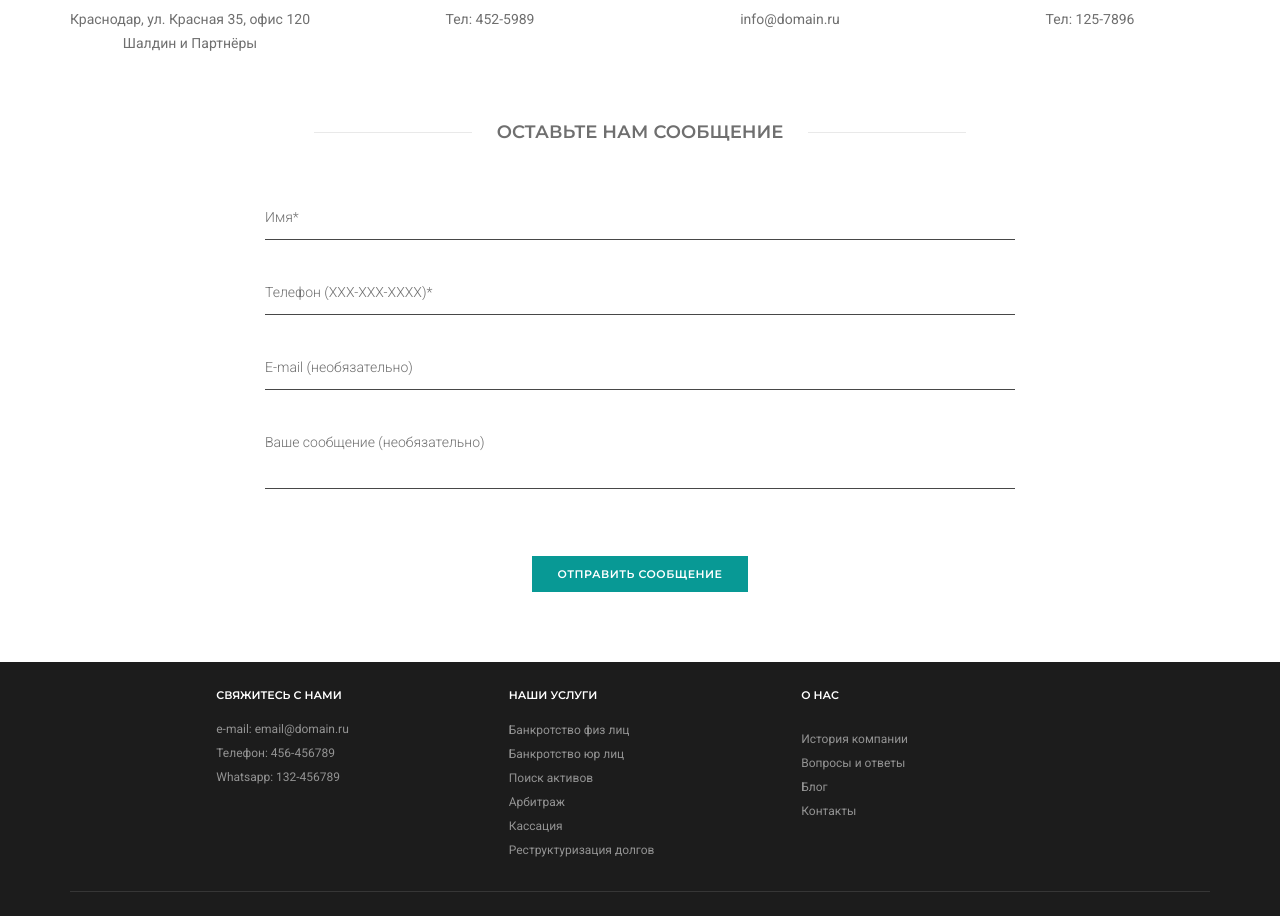
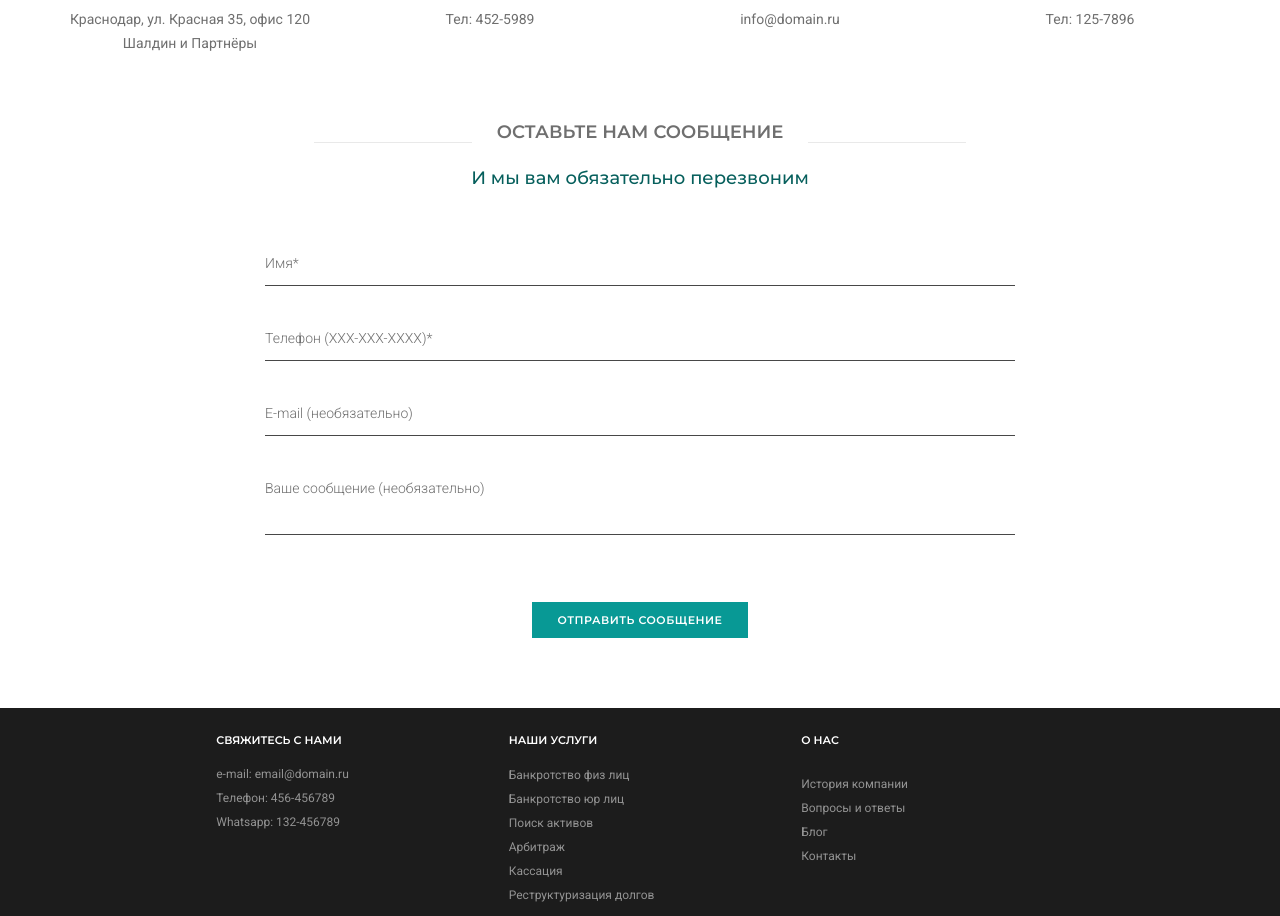
Before and after one commit to Kirman442/raf, a React (Vite) app: page / in a window 1280 px wide. Shown: the part 3106-4022 px from the top of the page. Built offline with nearby package versions, Linux system fonts and the light colour scheme; a web font is replaced by a local one.

Commit message:
some changes to validate email address

```diff
--- a/src/components/ContactForm.jsx
+++ b/src/components/ContactForm.jsx
@@ -12,7 +12,7 @@ const ContactForm = () => {
     const [status, setStatus] = useState(""); // Сообщение об успехе/ошибке
 
     // Регулярное выражение для email
-    const emailPattern = /^[^\s@]+@[^\s@]+\.[^\s@]+$/;
+    const emailPattern = /^[a-zA-Z0-9._%+-]+@[a-zA-Z0-9.-]+\.[a-zA-Z]{2,}$/;
 
     // Обработчик изменения полей
     const handleChange = (e) => {
@@ -45,7 +45,7 @@ const ContactForm = () => {
 
         // Проверка email (если заполнен)
         if (formData.email && !emailPattern.test(formData.email)) {
-            setStatus("⚠️ Некорректный формат email.");
+            setStatus("⚠️ Некорректный формат email. Введите полный адрес (example@domain.com).");
             return;
         }
 
@@ -75,9 +75,10 @@ const ContactForm = () => {
             <div className="row justify-content-center">
                 <div className="col-lg-7 text-center margin-50px-bottom sm-margin-40px-bottom">
                     <div className="position-relative overflow-hidden w-100">
-                        <span className="text-large text-outside-line-full alt-font font-weight-600 text-uppercase">
+                        <span className="text-large text-outside-line-full padding-three-bottom alt-font font-weight-600 text-uppercase">
                             Оставьте нам сообщение
                         </span>
+                        <span className="text-green alt-font text-large d-block md-margin-5px-bottom">И мы вам обязательно перезвоним</span>
                     </div>
                 </div>
             </div>
@@ -90,7 +91,7 @@ const ContactForm = () => {
                             type="text"
                             name="name"
                             placeholder="Имя*"
-                            className="input-border-bottom required"
+                            className="text-green input-border-bottom required"
                             value={formData.name}
                             onChange={handleChange}
                             required
```
